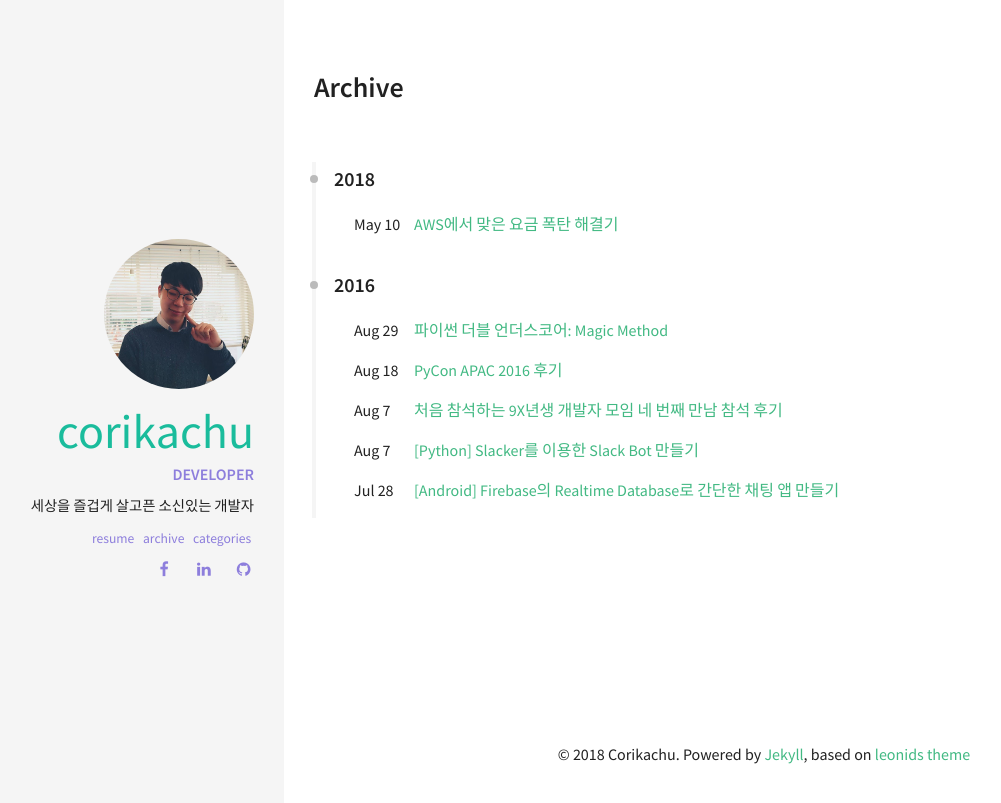
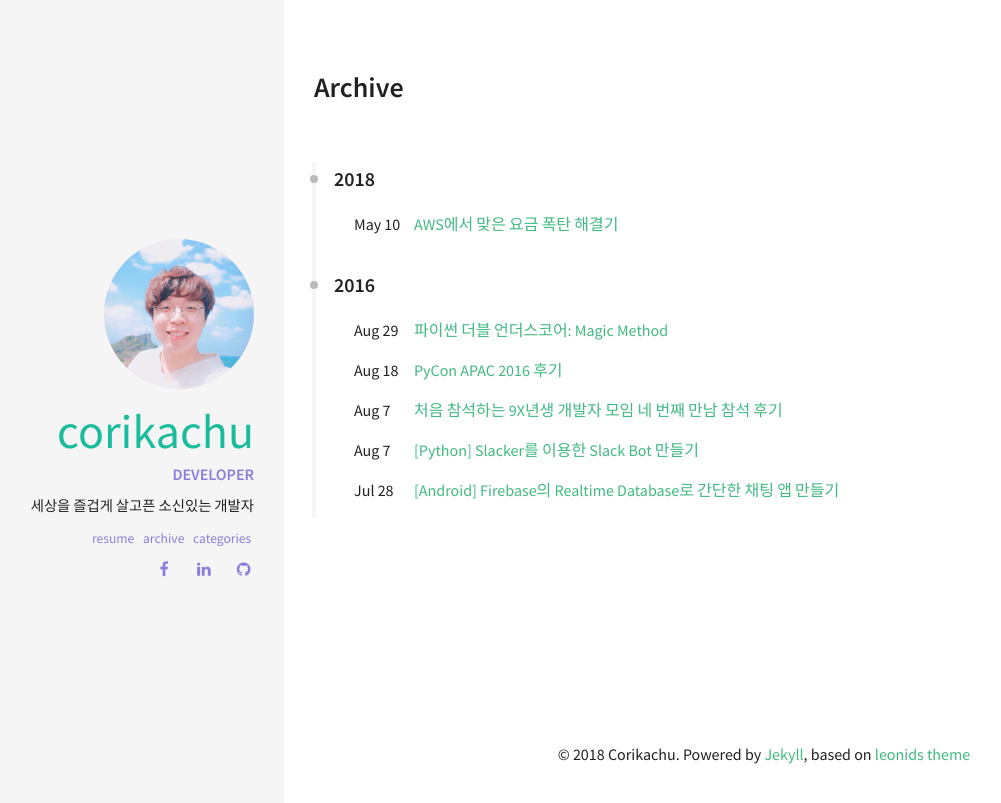
Before and after one commit to Corikachu/corikachu.github.io, a Jekyll site: the page built from archive.html, in a window 1280 px wide. Shown: the top 803 px of the page, without its empty margins (36-1037 px from the left). Built offline with Jekyll 4.4.1, drawn with Linux system fonts in a browser that asks for light colours.

Commit message:
update avatar image

```diff
--- a/_config.yml
+++ b/_config.yml
@@ -29,9 +29,9 @@ kramdown:
 
 owner:
   name: Corikachu
-  avatar: avatar.jpg
-  avatar-width: 512
-  avatar-height: 512
+  avatar: avatar.png
+  avatar-width: 300
+  avatar-height: 300
   job: "developer"
   bio: "세상을 즐겁게 살고픈 소신있는 개발자"
   email:
```
Also changed, not shown: img/avatar.png (added).
